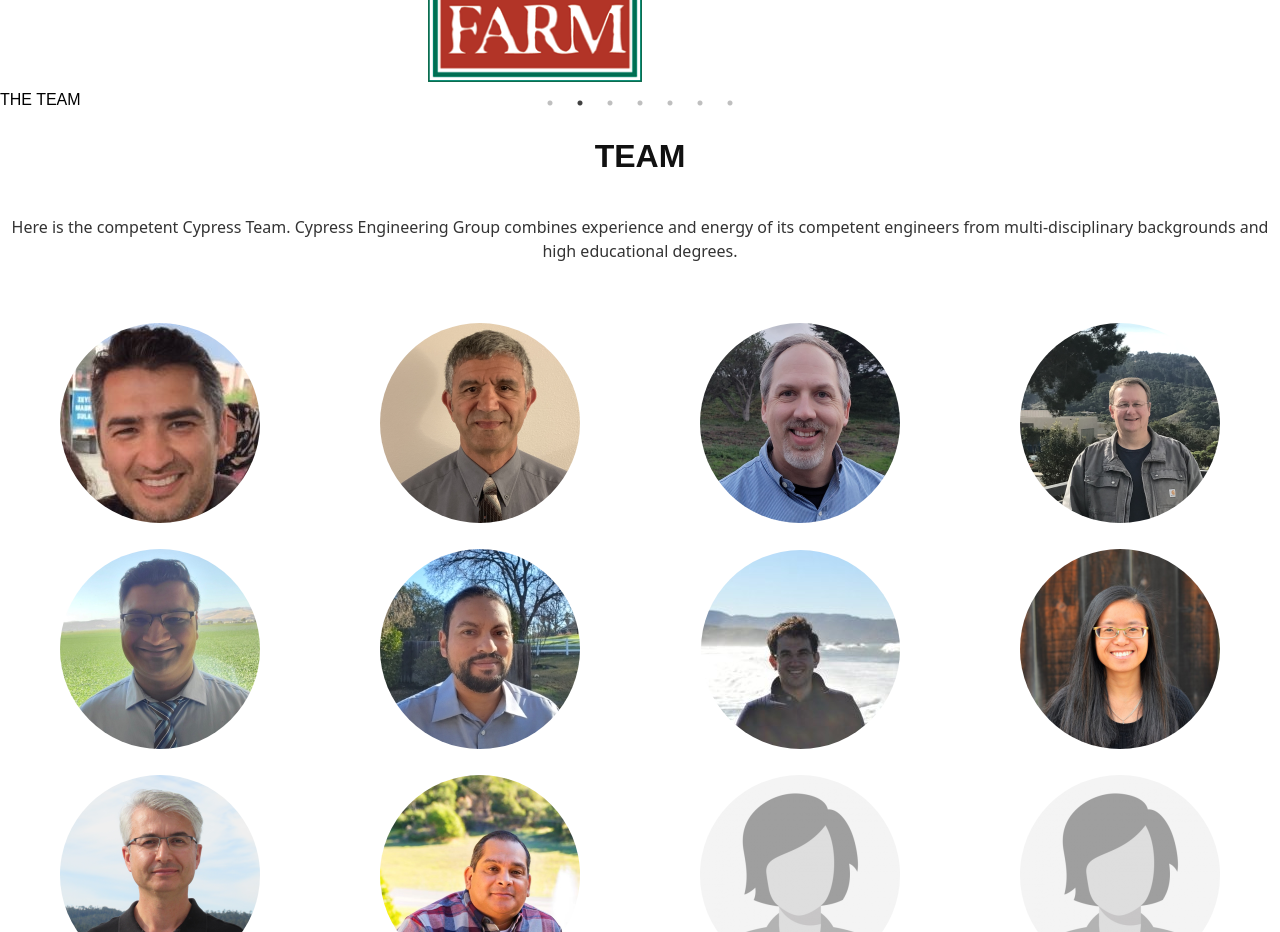
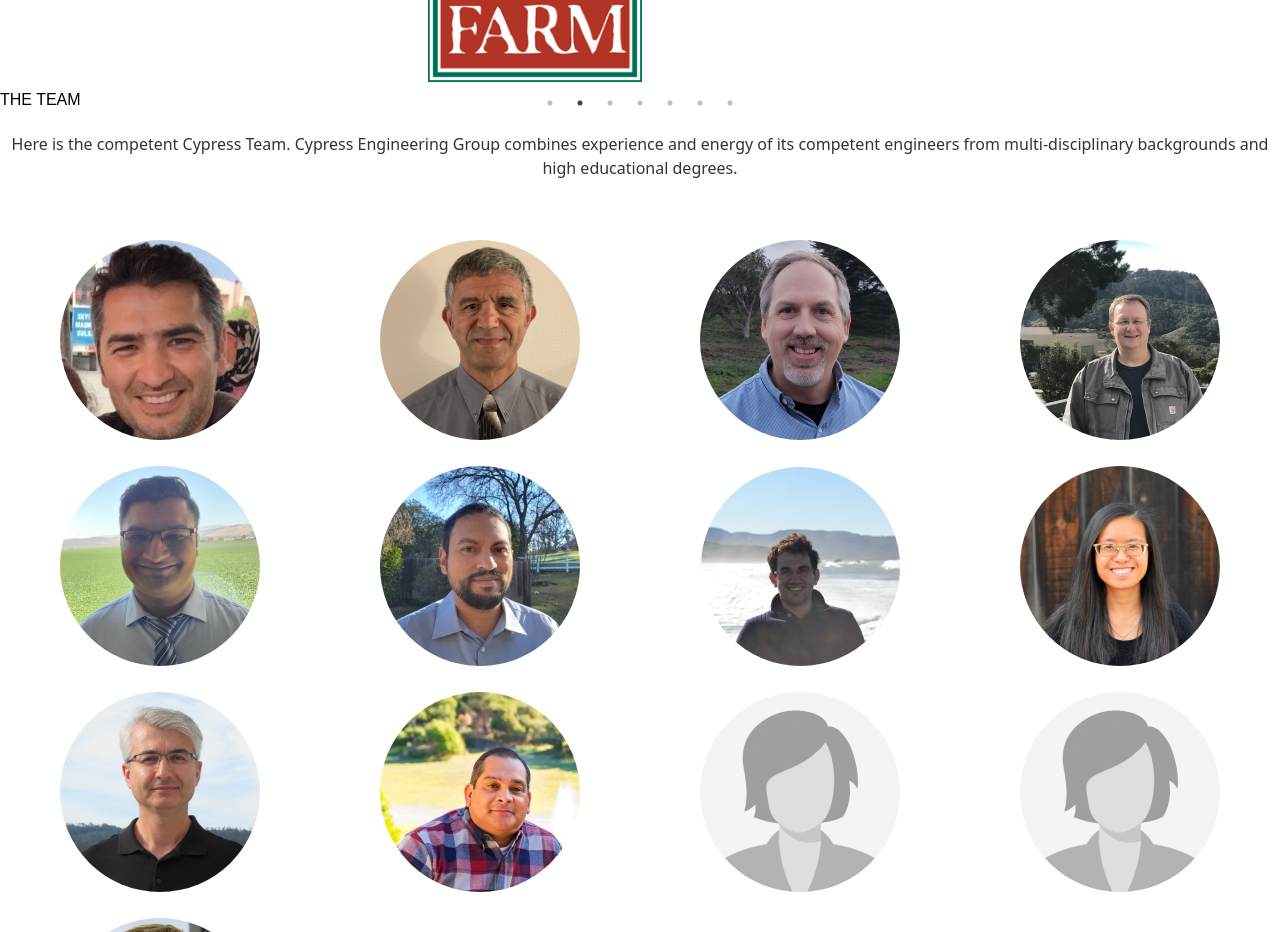
Before and after one commit to CesarMDC4/Vaporware, a React (Vite) app in the folder vite/: page /about in a window 1280 px wide. Shown: the part 1420-2352 px from the top of the page. Built offline with nearby package versions, Linux system fonts and the light colour scheme.

Commit message:
cleaning up team section

```diff
--- a/vite/src/pages/7.About/About.jsx
+++ b/vite/src/pages/7.About/About.jsx
@@ -308,7 +308,7 @@ const About = () => {
         `}
       </style>
         <div className="section-header wow fadeInUp" style={fadeInUpStyle}>
-          <h3>Team</h3>
+
           <p>Here is the competent Cypress Team. Cypress Engineering Group combines experience and energy of its competent engineers from multi-disciplinary backgrounds and high educational degrees.</p>
         </div>
         <div className="row">
```
